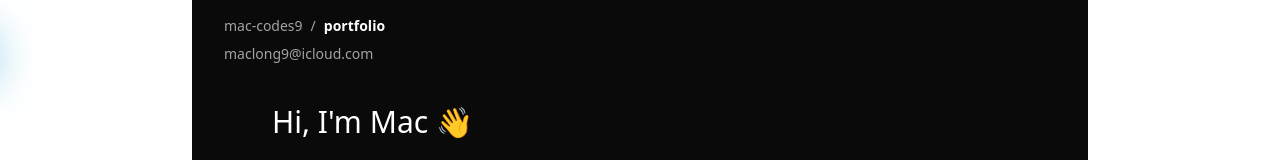
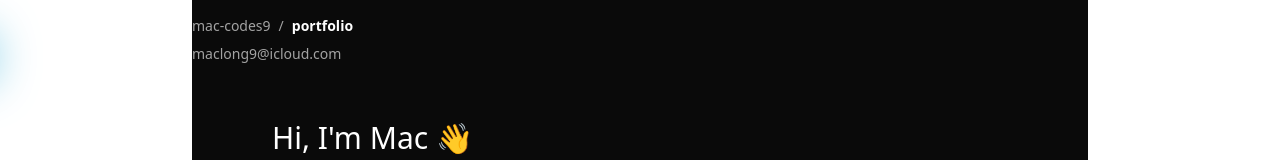
Before and after one commit to mac-codes9/portfolio, a SvelteKit app: page / in a window 1280 px wide. Shown: the top 160 px of the page. Built offline with nearby package versions, Linux system fonts and the light colour scheme; no server answers; the database is empty.

Commit message:
fix: fouc

```diff
--- a/src/lib/components/layout/header.svelte
+++ b/src/lib/components/layout/header.svelte
@@ -3,7 +3,7 @@
   import Links from "./links.svelte";
 </script>
 
-<header class="mb-10">
+<header class="mb-10 py-4">
   <Glow />
   <div class="w-full flex justify-between items-start">
     <Links />
--- a/src/routes/+layout.svelte
+++ b/src/routes/+layout.svelte
@@ -1,10 +1,13 @@
 <script>
+  import Header from "$lib/components/layout/header.svelte";
+  import { fade } from "svelte/transition";
   import "../app.css";
-  import { fade } from "svelte/transition";
-  import Header from "$lib/components/layout/header.svelte";
 </script>
 
-<body transition:fade class="space-y-6 pt-4 px-4 mx-auto max-w-3xl bg-neutral-950 text-neutral-400 text-sm md:px-8 md:max-w-4xl mdl:space-y-0">
+<body
+  transition:fade
+  class="mx-auto max-w-3xl bg-neutral-950 text-neutral-400 text-sm md:max-w-4xl"
+>
   <Header />
   <main class="space-y-12 mx-auto">
     <slot />
```
Also changed, not shown: 1 other file (tests, documents, lock files or other folders).
